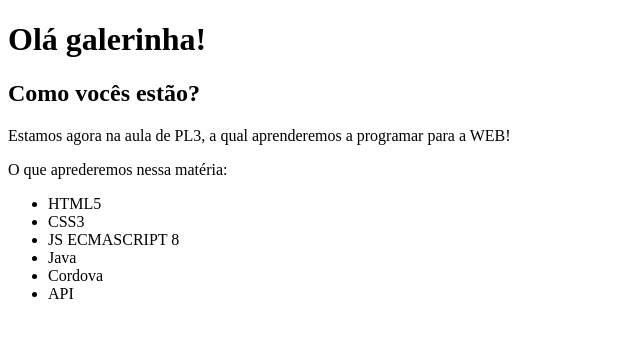
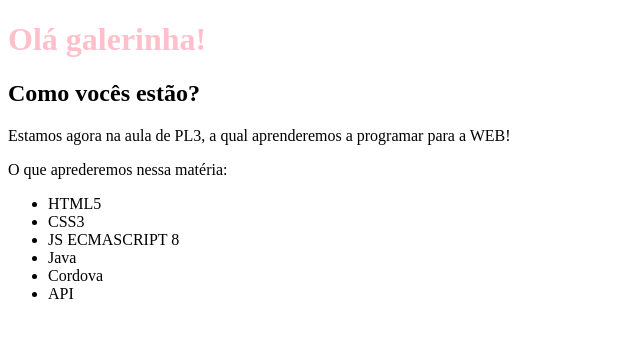
Before and after one commit to joaoayres/FTT-WEB-JMAMS, a plain HTML site: page index.html in a window 1280 px wide. Shown: the whole page, without its empty margins (0-640 px from the left). Drawn offline with Linux system fonts and the light colour scheme.

Commit message:
add color to h1 tag

```diff
--- a/index.html
+++ b/index.html
@@ -4,7 +4,7 @@
         <title>FTT - EC7</title>
     </head>
     <body>
-        <h1>Olá galerinha!</h1>
+        <h1 style="color: pink">Olá galerinha!</h1>
         <h2>Como vocês estão?</h2>
         <p>Estamos agora na aula de PL3, a qual aprenderemos a programar para a WEB!</p>
         <p>O que aprederemos nessa matéria: </p>
```
